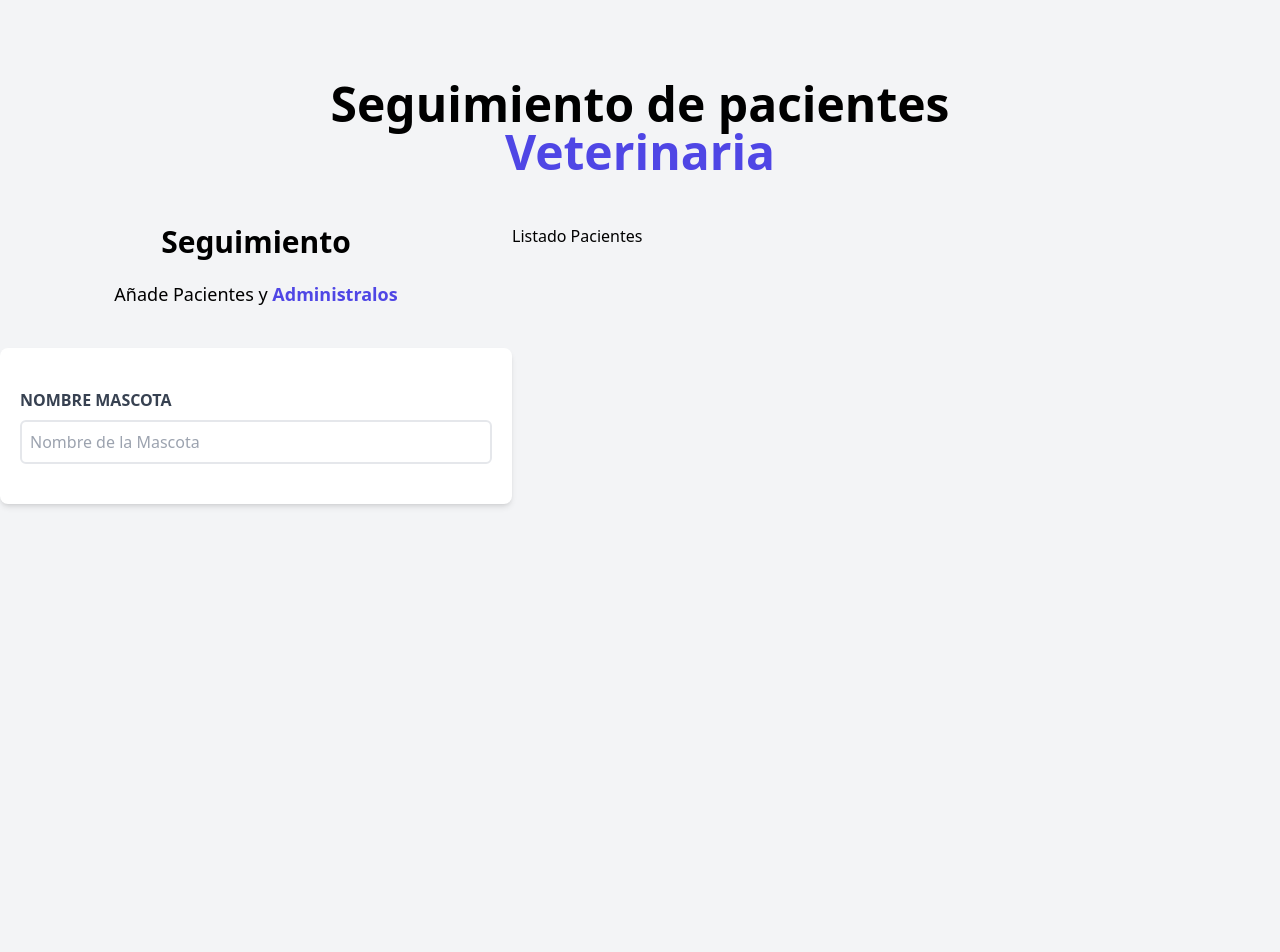
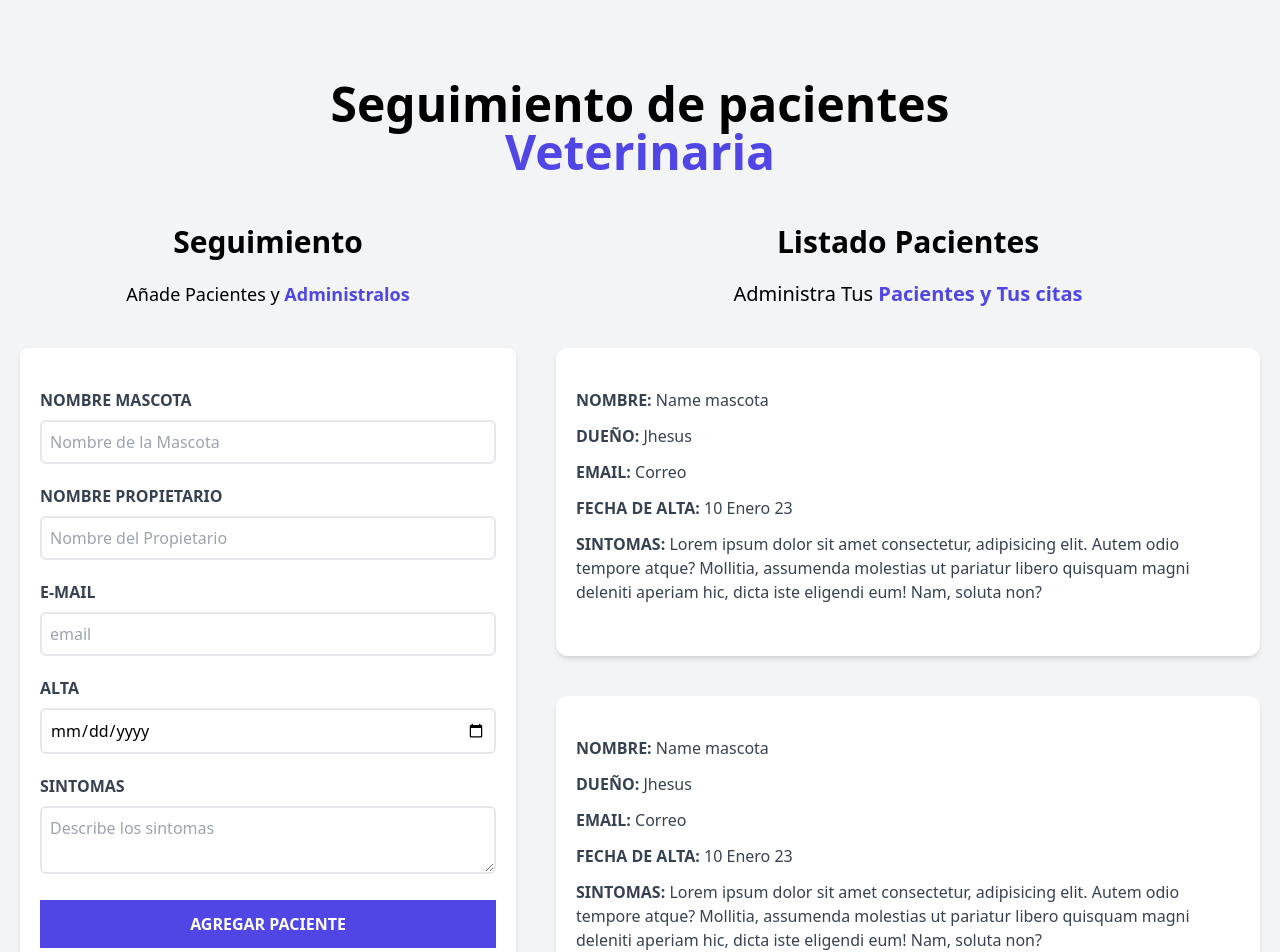
Before and after one commit to jhechus/Administrados-de-pacientes, a React (Vite) app: page / in a window 1280 px wide. Shown: the top 952 px of the page. Before the commit the page ends 880 px from the top, so only its background shows below. Built offline with nearby package versions, Linux system fonts and the light colour scheme.

Commit message:
agregando funcion de hoocks en formulario, marcar un error cuando un campo esta vacio y quitarse cuando este todo bien

```diff
--- a/src/components/Formulario.jsx
+++ b/src/components/Formulario.jsx
@@ -1,6 +1,32 @@
+import {useState, useEffect} from 'react';
+
 function Formulario() {
+  const [nombre, setNombre] = useState('');
+  const [propietario, setPropietario] = useState('');
+  const [email, setEmail] = useState('');
+  const [fecha, setFecha] = useState('');
+  const [sintomas, setSintomas] = useState('');
+
+  const [error, setError] = useState (false)
+
+  const hanleSubmit = (e) => {
+    e.preventDefault();
+
+
+    // validacion del formulario
+    if([nombre, propietario, email, fecha, sintomas].includes('')) {
+      console.log('Hay un campo vacio');
+
+      setError(true)
+      return;
+    }
+
+    setError(false)
+
+  }
+
   return (
-    <div className=" md:w-1/2 lg:w-2/5 ">
+    <div className=" md:w-1/2 lg:w-2/5 mx-5">
       <h2 className=" font-black text-3xl text-center">
         Seguimiento
       </h2>
@@ -9,8 +35,15 @@ function Formulario() {
         <span className=" text-indigo-600 font-bold "> Administralos </span>
       </p>
 
-      <form action="" className=" bg-white shadow-md rounded-lg py-10 px-5">
-        <div>
+{/* formulario */}
+      <form action="" onSubmit={hanleSubmit} className=" bg-white shadow-md rounded-lg py-10 px-5">
+        {error && (
+          <div className=' bg-red-800 text-center text-white p-3 uppercase font-bold mb-3 rounded-lg'>
+            <p>Hay un campo vacio</p>
+          </div>
+        )}
+
+        <div className=" mb-5">
             <label htmlFor="mascota" className=" block text-gray-700 font-bold uppercase">
                 Nombre Mascota
             </label>
@@ -20,8 +53,74 @@ function Formulario() {
                 type="text"
                 placeholder="Nombre de la Mascota"
                 className=" border-2 w-full p-2 mt-2 placeholder-gray-400 rounded-md"
+                value={nombre}
+                onChange={ (e) => setNombre(e.target.value) }
             />
         </div>
+
+        <div className=" mb-5">
+            <label htmlFor="Propietario" className=" block text-gray-700 font-bold uppercase">
+                Nombre Propietario
+            </label>
+
+            <input
+                id="Propietario"
+                type="text"
+                placeholder="Nombre del Propietario"
+                className=" border-2 w-full p-2 mt-2 placeholder-gray-400 rounded-md"
+                value={propietario}
+                onChange={ (e) => setPropietario(e.target.value) }
+            />
+        </div>
+
+        <div className=" mb-5">
+            <label htmlFor="email" className=" block text-gray-700 font-bold uppercase">
+                e-mail
+            </label>
+
+            <input
+                id="email"
+                type="email"
+                placeholder="email"
+                className=" border-2 w-full p-2 mt-2 placeholder-gray-400 rounded-md"
+                value={email}
+                onChange={ (e) => setEmail(e.target.value) }
+            />
+        </div>
+
+        <div className=" mb-5">
+            <label htmlFor="alta" className=" block text-gray-700 font-bold uppercase">
+                Alta
+            </label>
+
+            <input
+                id="alta"
+                type="date"
+                className=" border-2 w-full p-2 mt-2 placeholder-gray-400 rounded-md"
+                value={fecha}
+                onChange={ (e) => setFecha(e.target.value) }
+            />
+        </div>
+
+        <div className=" mb-5">
+            <label htmlFor="sintomas" className=" block text-gray-700 font-bold uppercase">
+                Sintomas
+            </label>
+
+            <textarea name="" id="sintomas"
+            className=" border-2 w-full p-2 mt-2 placeholder-gray-400 rounded-md"
+            placeholder="Describe los sintomas"
+            value={sintomas}
+            onChange={ (e) => setSintomas(e.target.value) }>
+            </textarea>
+        </div>
+
+        <input
+          type="submit"
+          className=" bg-indigo-600 w-full p-3 text-white uppercase font-bold cursor-pointer hover:bg-black hover:ease-in duration-500"
+          value={"Agregar Paciente"}
+        />
+
       </form>
     </div>
   )
--- a/src/components/Listadopacientes.jsx
+++ b/src/components/Listadopacientes.jsx
@@ -1,8 +1,23 @@
+import Paciente from "./Paciente"
 
 function Listadopacientes() {
   return (
-    <div className=" md:w-1/2 lg:w-3/5">
-      <h2>Listado Pacientes</h2>
+    <div className=" md:w-1/2 lg:w-3/5 ">
+      <h2 className=" font-black text-3xl text-center">
+        Listado Pacientes
+      </h2>
+      <p className="text-xl mt-5 mb-10 text-center">
+        Administra Tus {''}
+        <span className=" text-indigo-600 font-bold">
+          Pacientes y Tus citas
+        </span>
+      </p>
+
+      <Paciente />
+      <Paciente />
+      <Paciente />
+      <Paciente />
+
     </div>
   )
 }
--- /dev/null
+++ b/src/components/Paciente.jsx
@@ -0,0 +1,38 @@
+
+function Paciente() {
+  return (
+    <div className=" m-5 my-10 bg-white shadow-md px-5 py-10 rounded-xl">
+        <p className=" font-bold mb-3 text-gray-700 uppercase"> Nombre: {''}
+        <span className=" font-normal normal-case">
+            Name mascota
+        </span>
+        </p>
+
+        <p className=" font-bold mb-3 text-gray-700 uppercase"> Dueño: {''}
+        <span className=" font-normal normal-case">
+            Jhesus
+        </span>
+        </p>
+
+        <p className=" font-bold mb-3 text-gray-700 uppercase"> Email: {''}
+        <span className=" font-normal normal-case">
+            Correo
+        </span>
+        </p>
+
+        <p className=" font-bold mb-3 text-gray-700 uppercase">Fecha de alta: {''}
+        <span className=" font-normal normal-case">
+            10 Enero 23
+        </span>
+        </p>
+
+        <p className=" font-bold mb-3 text-gray-700 uppercase"> Sintomas: {''}
+        <span className=" font-normal normal-case">
+            Lorem ipsum dolor sit amet consectetur, adipisicing elit. Autem odio tempore atque? Mollitia, assumenda molestias ut pariatur libero quisquam magni deleniti aperiam hic, dicta iste eligendi eum! Nam, soluta non?
+        </span>
+        </p>
+    </div>
+  )
+}
+
+export default Paciente
```
